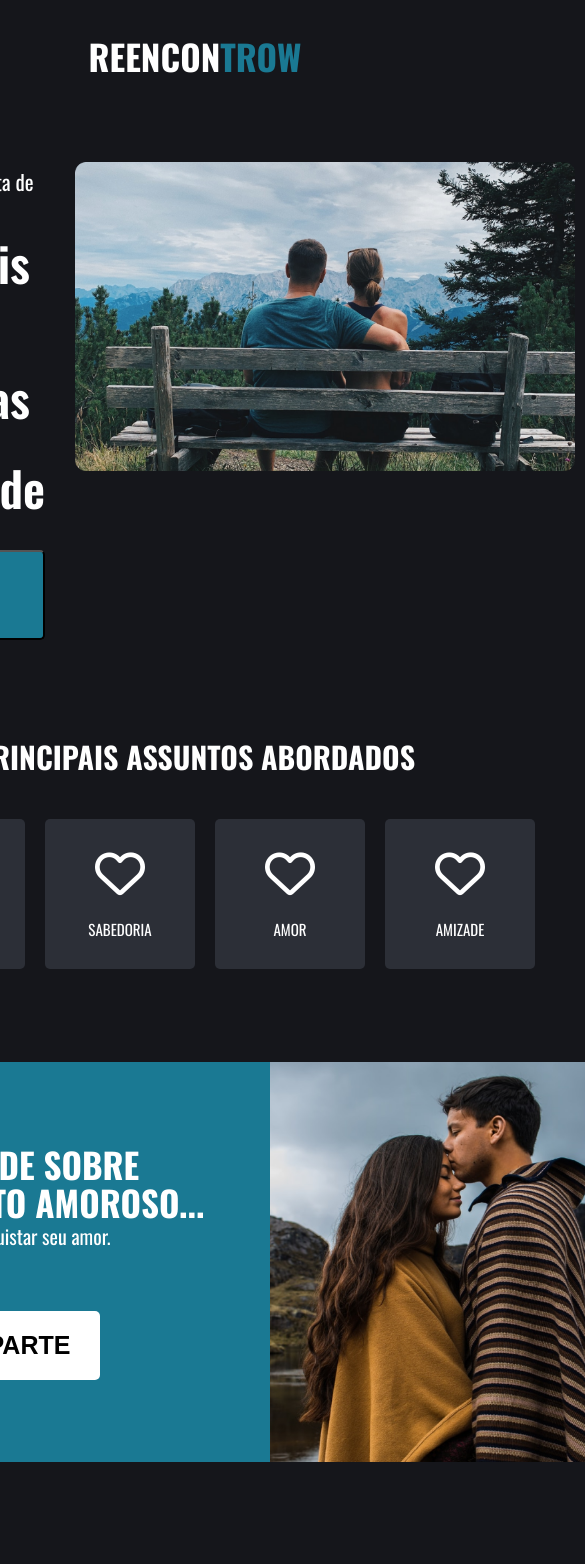
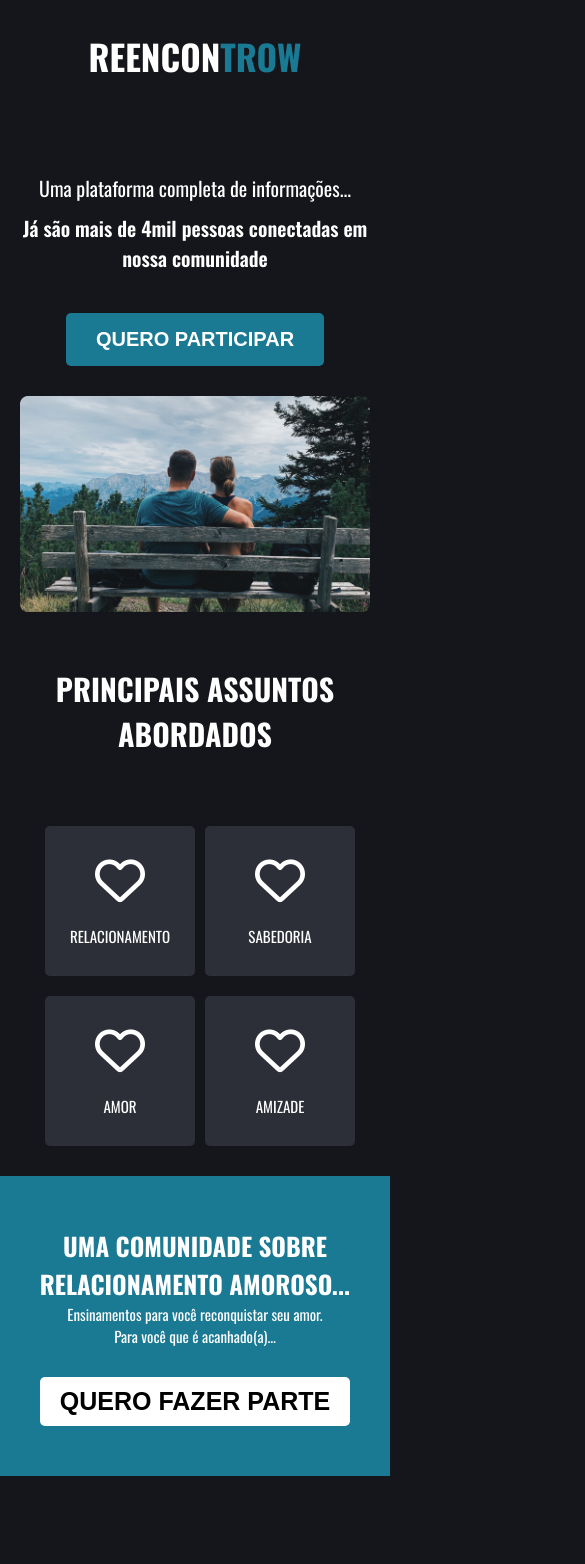
Before and after one commit to GeovanneCallegaro/Reencontrow-Landing-Page, a plain HTML site: page index.html in a window 390 px wide. Shown: the top 1564 px of the page, 585 px wide, since content can reach past the window. Drawn offline with nearby package versions, Linux system fonts and the light colour scheme.

Commit message:
add media queries

```diff
--- a/style.css
+++ b/style.css
@@ -102,6 +102,8 @@ header .title h1 span {
   color: #fff;
   cursor: pointer;
   transition: .3s;
+  border: 0;
+  outline: 0;
 
   display: flex;
   align-items: center;
@@ -333,3 +335,185 @@ footer .icons i {
   font-size: 2.5rem;
   cursor: pointer;
 }
+
+/* MEDIA QUERIES */
+
+@media screen and (max-width: 1080px) {
+  .hero .container {
+    max-width: 800px;
+  }
+
+  .left h3 {
+    font-size: 2rem;
+    line-height: 30px;
+    margin-bottom: 10px;
+  }
+
+  .left h2 {
+    font-size: 2.5rem;
+    line-height: 30px;
+  }
+
+  .left .btn {
+    padding: 15px 30px;
+  }
+
+  .right img {
+    width: 350px;
+  }
+
+}
+
+@media screen and (max-width: 870px) {
+  .hero .container {
+    display: flex;
+    align-items: center;
+    flex-direction: column;
+    justify-content: center;
+  }
+
+  .hero .container .left {
+    display: flex;
+    justify-content: center;
+    align-items: center;
+    flex-direction: column;
+    text-align: center;
+  }
+
+  .cta-section .container {
+    max-width: 800px;
+    gap: 50px;
+  }
+
+  .container .text h2 {
+    font-size: 2.5rem;
+    width: 300px;
+  }
+
+  .container .text p {
+    font-size: 1.5rem;
+  }
+
+  .container .text .btn {
+    padding: 15px 25px;
+  }
+
+  .image img {
+    width: 300px;
+  }
+}
+
+@media screen and (max-width: 700px) {
+
+  .matters .container {
+    width: 400px;
+    margin-top: 40px;
+    margin-bottom: 20px;
+  }
+
+  .matters .container .title {
+    text-align: center;
+  }
+
+  .cards {
+    flex-wrap: wrap;
+    justify-content: center;
+    padding: 10px;
+    align-items: center;
+  }
+
+  .cards .card {
+    margin-top: 20px;
+    margin-left: 10px;
+  }
+
+  .cta-section {
+    height: 300px;
+  }
+
+  .cta-section .container {
+    gap: 0;
+  }
+
+  .cta-section .container .text {
+    display: flex;
+    flex-direction: column;
+    align-items: center;
+    justify-content: center;
+  }
+
+  .container .text h2 {
+    text-align: center;
+    width: 500px;
+  }
+
+  .image img {
+    display: none;
+  }
+}
+
+@media screen and (max-width: 520px) {
+  .container .left h2 {
+    font-size: 2rem;
+  }
+
+  .cta-section .container {
+    width: 350px;
+  }
+
+  .cta-section .container .text h2 {
+    width: auto;
+  }
+
+  .cta-section .container .btn {
+    padding: 10px 20px;
+  }
+
+  .form-section .container {
+    width: 500px;
+  }
+
+  .form-section .container .text h2 {
+    width: auto;
+    text-align: center;
+  }
+
+  .form {
+    width: 350px;
+  }
+}
+
+@media screen and (max-width: 430px) {
+  .form-section .container .text h2 {
+    font-size: 2rem;
+  }
+
+  .form input {
+    width: 300px;
+    padding: 10px 30px;
+  }
+}
+
+@media screen and (max-width: 360px) {
+  .container .right img {
+    width: 290px;
+  }
+
+  .cards {
+    align-items: center;
+    justify-content: center;
+  }
+
+  .cta-section .container {
+    width: 300px;
+  }
+
+  .cta-section .container .text .btn {
+    padding: 10px 20px;
+    font-size: 2rem;
+  }
+
+  .form {
+    width: 300px;
+  }
+}
```
